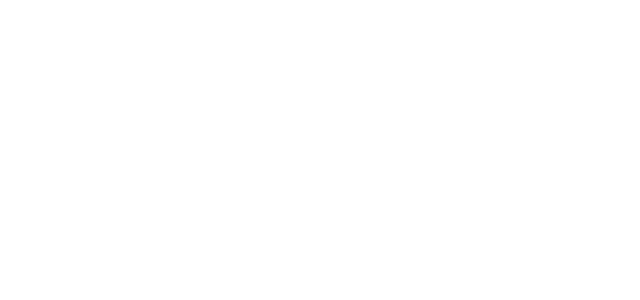
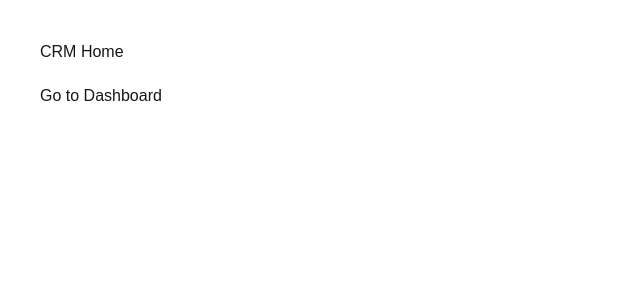
Before and after one commit to yyjcpl-ctrl/crm-project, a Next.js app: page / in a window 1280 px wide. Before the commit this address had no page. Shown: the top 300 px of the page, without its empty margins (0-640 px from the left). Built offline with nearby package versions, Linux system fonts and the light colour scheme.

Commit message:
fix homepage

```diff
--- a/app/page.tsx
+++ b/app/page.tsx
@@ -1,5 +1,13 @@
-import { redirect } from "next/navigation";
+import Link from "next/link";
 
 export default function Home() {
-  redirect("/login");
+  return (
+    <div style={{ padding: 40 }}>
+      <h1>CRM Home</h1>
+
+      <div style={{ marginTop: 20 }}>
+        <Link href="/dashboard">Go to Dashboard</Link>
+      </div>
+    </div>
+  );
 }
```
